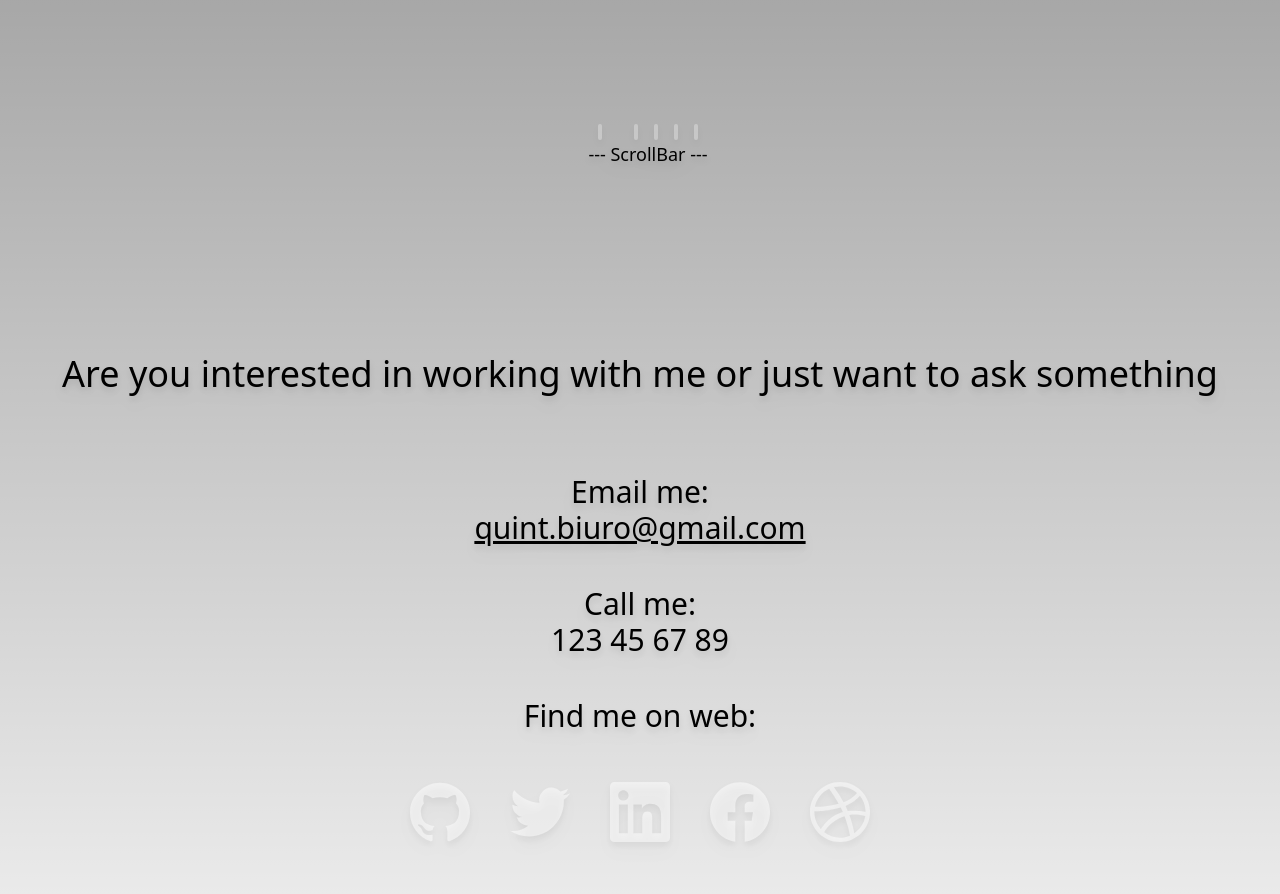
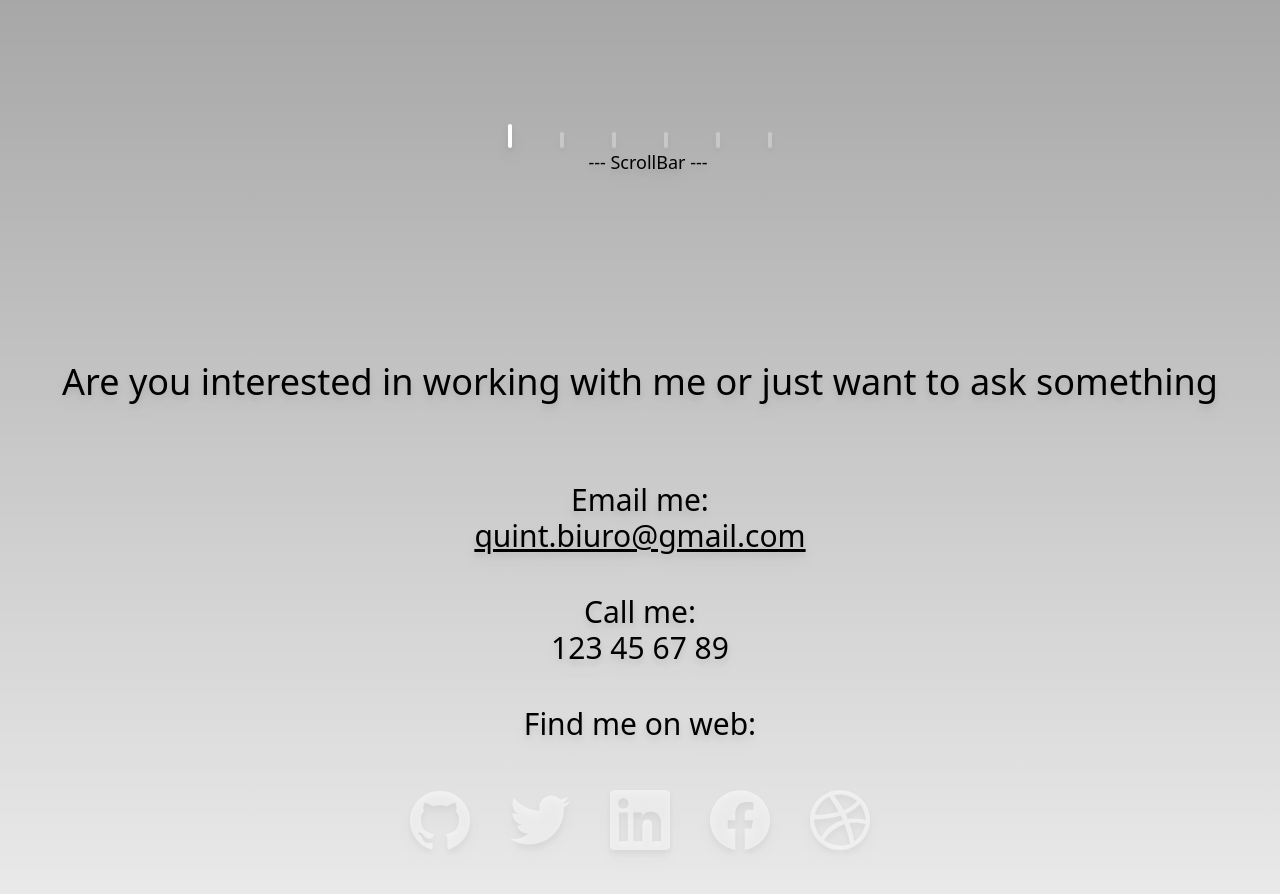
Before and after one commit to mkalbore/wportfolio, a Next.js app: page /projects in a window 1280 px wide. Shown: the part 1340-2234 px from the top of the page. Built offline with nearby package versions, Linux system fonts and the light colour scheme.

Commit message:
ScrollBar In progress 05.06.2023

```diff
--- a/app/components/Project.tsx
+++ b/app/components/Project.tsx
@@ -1,6 +1,7 @@
 import React from "react";
 import Image from "next/image";
 import Link from "next/link";
+
 
 import besethome from "../../public/BesetHome.png";
 import boiskomentalne from "../../public/BoiskoMentalne.png";
@@ -439,7 +440,7 @@ export const allItems = [
 	{
 		id: "parafia",
 		src: parafia,
-		link: "http://www.google.com",
+		link: "https://www.parafialub.vercel.app",
 		title: "Parafia Lubrza",
 		type: "Website",
 		info: ", which is serves as an online hub for the parish's community.",
--- a/app/components/ScrollBar.tsx
+++ b/app/components/ScrollBar.tsx
@@ -1,22 +1,41 @@
+"use client";
+
 import React from "react";
+import { useState } from "react";
+import { useRouter } from "next/navigation";
+import Link from "next/link";
 
 import { allItems } from "./Project";
-import Link from "next/link";
-
 type Props = {};
 
 export default function ScrollBar({}: Props) {
+	const [activeIndex, setActiveIndex] = useState<number>(0);
+	const router = useRouter();
+
+	const handleGroupClick = (index: number) => {
+		setActiveIndex(index);
+		const selectedItemId = allItems[index].id;
+		const newURL = `projects/#+${selectedItemId}`;
+		console.log("carouselHref= " + newURL);
+		router.push(newURL, undefined, { shallow: true });
+	};
+
 	return (
 		<div className='flex flex-col p-4 space-x-4 w-full mx-auto justify-center items-center'>
 			<div className='flex space-x-4'>
 				{" "}
-				<div className='group/item mx-4 self-end '>
-					<div className='bg-white opacity-30 h-4 w-[4px] rounded-full group/hover:opacity-100 active:h-6 transition-all duration-300'></div>
-				</div>
-				<div className='self-end bg-white opacity-30 h-4 w-[4px] rounded-full hover:opacity-100 active:h-6 transition-all duration-300'></div>
-				<div className='self-end bg-white opacity-30 h-4 w-[4px] rounded-full hover:opacity-100 active:h-6 transition-all duration-300'></div>
-				<div className='self-end bg-white opacity-30 h-4 w-[4px] rounded-full hover:opacity-100 active:h-6 transition-all duration-300'></div>
-				<div className='self-end bg-white opacity-30 h-4 w-[4px] rounded-full hover:opacity-100 active:h-6 transition-all duration-300'></div>
+				{allItems.map((item, index) => (
+					<div
+						key={item.id}
+						className={`group px-4 self-end ${
+							activeIndex === index ? "opacity-100" : "opacity-30"
+						} hover:opacity-100 transition-all duration-300`}
+						onClick={() => handleGroupClick(index)}>
+						<h3
+							className='bg-white w-[4px] rounded-full group-active:h-6 transition-all duration-300'
+							style={{ height: activeIndex === index ? "24px" : "16px" }}></h3>
+					</div>
+				))}
 			</div>
 			<h3 className='text-lg'>--- ScrollBar ---</h3>
 		</div>
--- a/app/projects/page.tsx
+++ b/app/projects/page.tsx
@@ -4,6 +4,7 @@
 import Image from "next/image";
 import Head from "next/head";
 import Link from "next/link";
+
 
 // Font Settings
 import { Inter } from "next/font/google";
@@ -14,7 +15,6 @@ import Footer from ".././components/Footer";
 import Contact from ".././components/Contact";
 import Project from "../components/Project";
 import ScrollBar from "../components/ScrollBar";
-
 
 const inter = Inter({ subsets: ["latin"] });
 // Wyciete
```
Also changed, not shown: package.json (+4 -4 lines), 1 other file (tests, documents, lock files or other folders).
